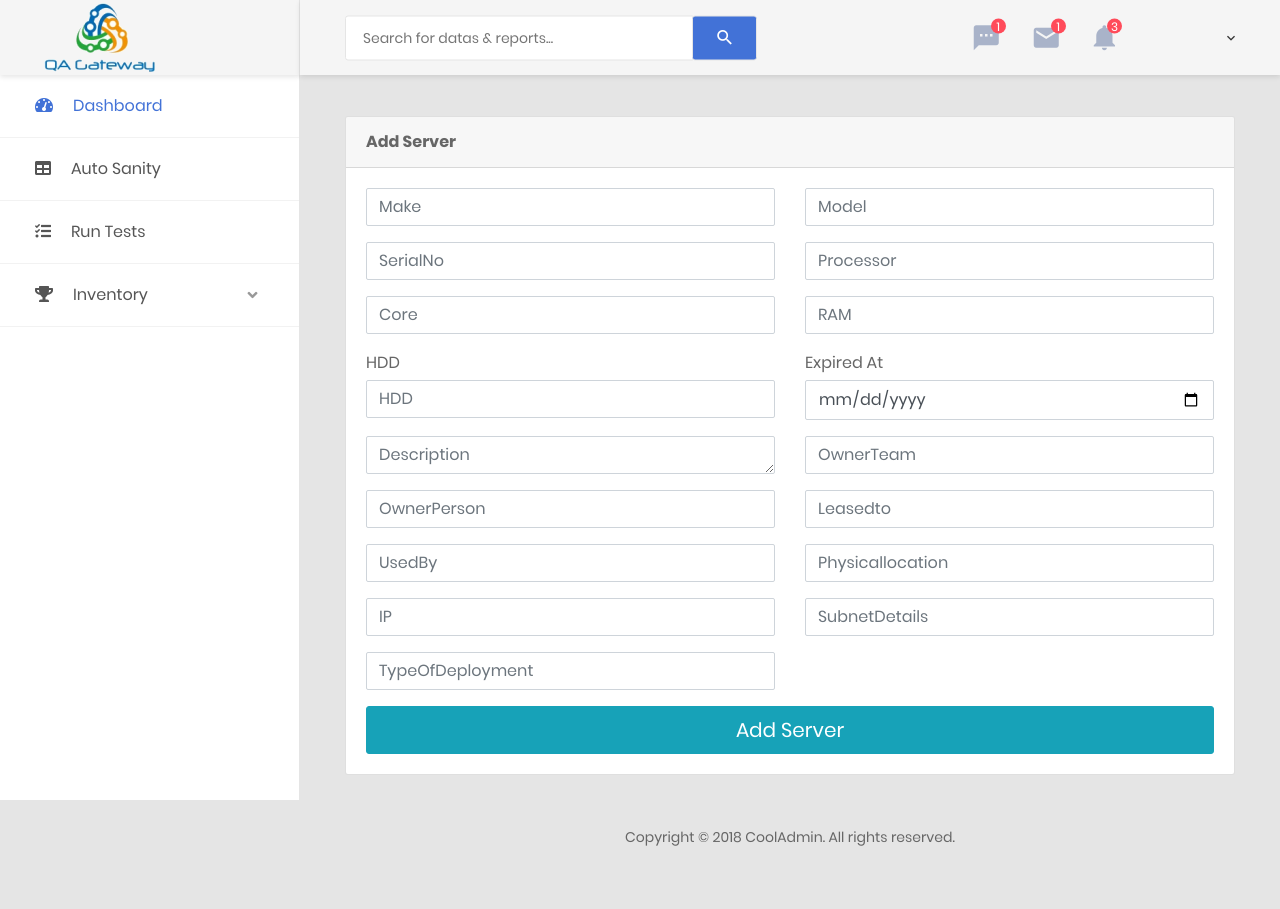
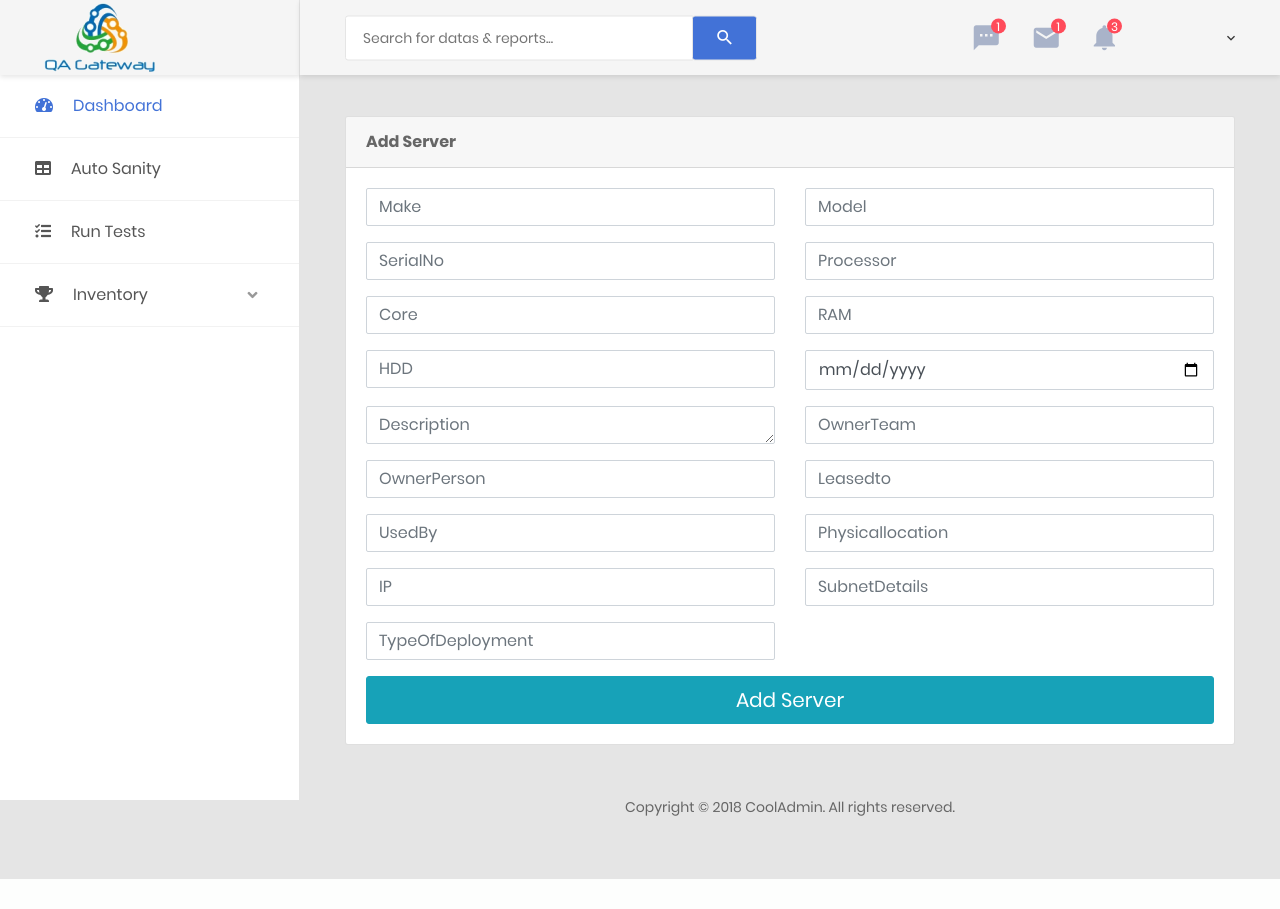
Before and after one commit to kamtasingh/mysite_testing, a Django app: page /mysite/serverdetail/add/ in a window 1280 px wide. After the commit the page ends 879 px from the top, so only its background shows below. Run offline with Django 3.2, Linux system fonts and the light colour scheme; some libraries are stand-ins or nearby versions.

Commit message:
Update add_server.html

```diff
--- a/templates/add_server.html
+++ b/templates/add_server.html
@@ -48,12 +48,12 @@
                                         <div class="row form-group">
                                                 <div class="col-md-6">
 
-                                                   <label class="control-label mb-1">HDD</label>
+
                                                     <input type="number" min="0" step="1" class="form-control" id="HDD" name="HDD" placeholder="HDD" required>
 
                                                 </div>
                                                 <div class="col-md-6">
-                                                   <label class="control-label mb-1">Expired At</label>
+
                                                     <input type="date" name="WarrantyStatus" class="form-control" required min="2015-12-31" placeholder="Expired At">
 
                                                                </div>
```
